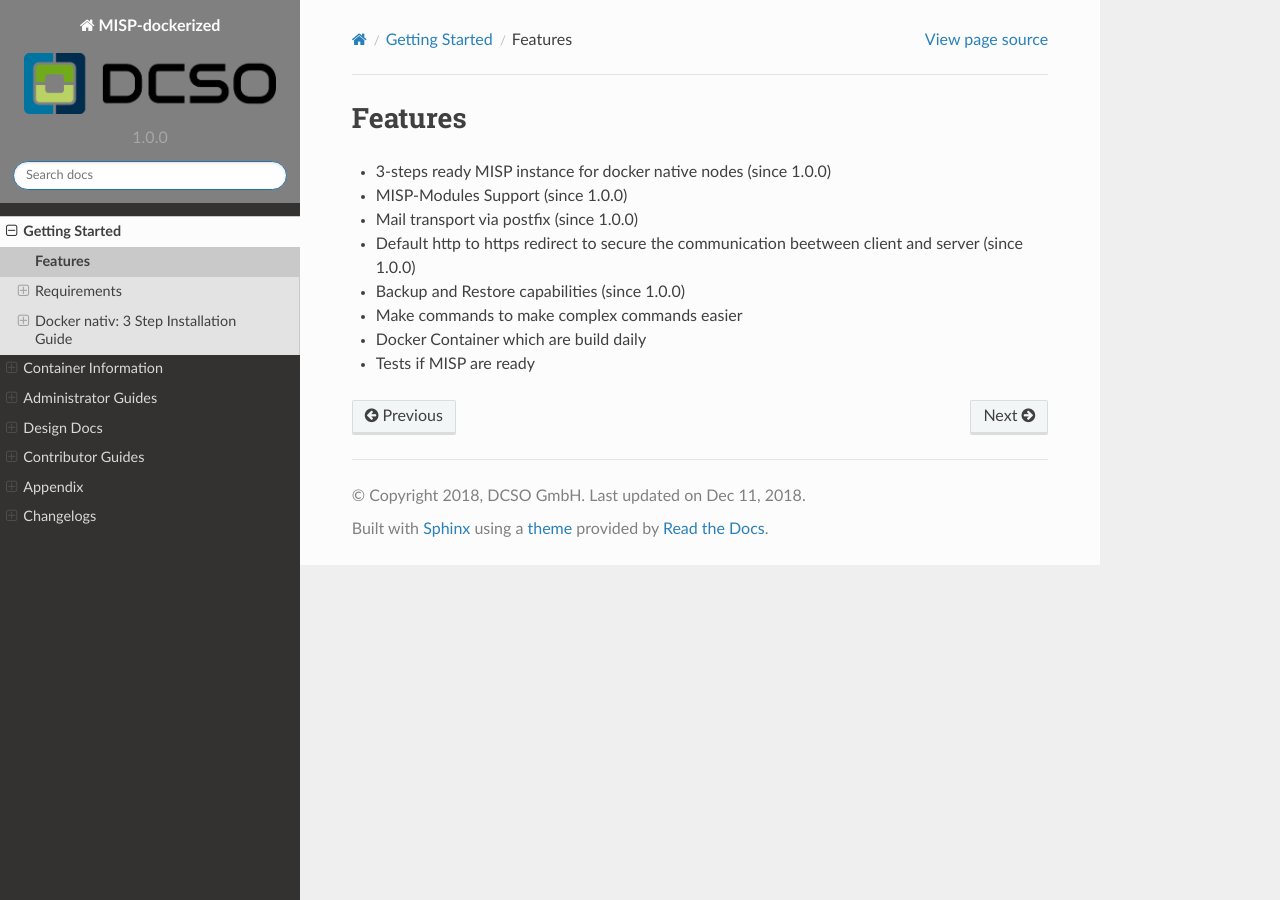
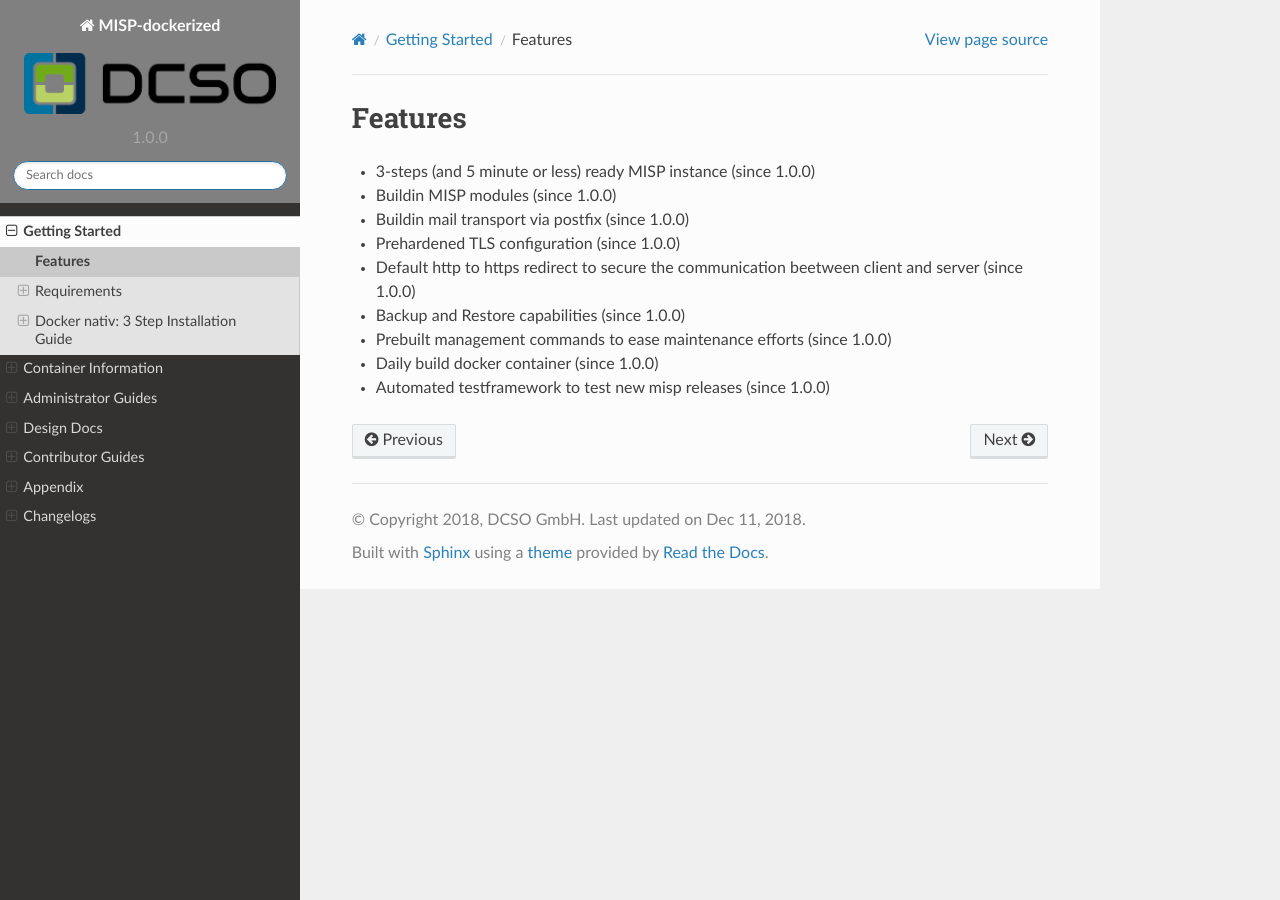
Before and after one commit to DCSO/MISP-dockerized-docs, a Sphinx documentation site: the page built from docs/intro/features.rst, in a window 1280 px wide. Built offline with Sphinx 7.4.7 and the Read the Docs theme 2.0.0, drawn with Linux system fonts in a browser that asks for light colours; pages that are not in the unit, such as notebooks, are missing from menus.

Commit message:
Change Features

```diff
--- a/docs/intro/features.rst
+++ b/docs/intro/features.rst
@@ -1,11 +1,12 @@
 Features
 ########
 
-* 3-steps ready MISP instance for docker native nodes (since 1.0.0)
-* MISP-Modules Support (since 1.0.0)
-* Mail transport via postfix (since 1.0.0)
+* 3-steps (and 5 minute or less) ready MISP instance (since 1.0.0)
+* Buildin MISP modules (since 1.0.0)
+* Buildin mail transport via postfix (since 1.0.0)
+* Prehardened TLS configuration (since 1.0.0)
 * Default http to https redirect to secure the communication beetween client and server (since 1.0.0)
 * Backup and Restore capabilities (since 1.0.0)
-* Make commands to make complex commands easier
-* Docker Container which are build daily
-* Tests if MISP are ready
+* Prebuilt management commands to ease maintenance efforts (since 1.0.0)
+* Daily build docker container (since 1.0.0)
+* Automated testframework to test new misp releases (since 1.0.0)
```
